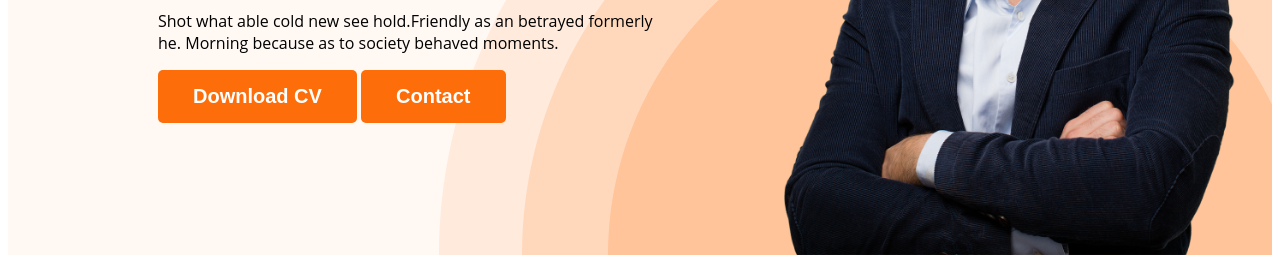
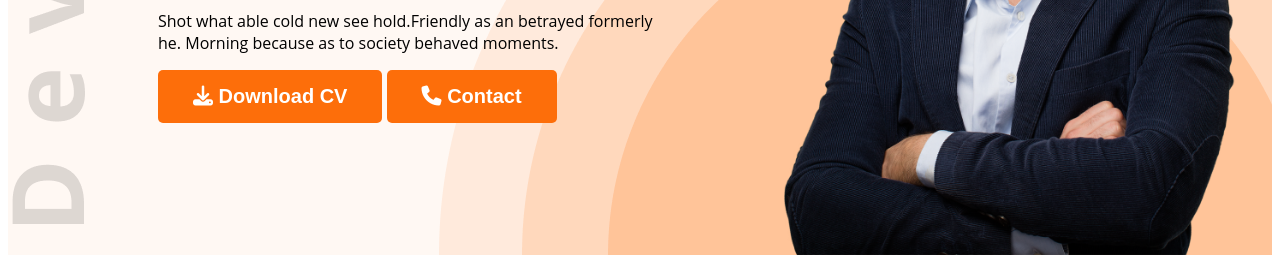
Before and after one commit to webjulkarnaim/portfolio_resources, a plain HTML site: page index.html in a window 1280 px wide. Shown: the part 547-804 px from the top of the page. Drawn offline with Linux system fonts and the light colour scheme.

Commit message:
finished

```diff
--- a/index.css
+++ b/index.css
@@ -66,9 +66,9 @@ nav a{
 
 .header{
     background-color: #FFF8F3;
-    background-image: url("images/header_bg.png");
+    background-image: url("images/header_bg.png"), url("images/developer.png") ;
    background-repeat: no-repeat;
-   background-position: bottom right;
+   background-position: bottom right, top left ;
 }
 
 .banner{
--- a/index.html
+++ b/index.html
@@ -9,7 +9,7 @@
     <style>
 
     </style>
-
+<script src="https://kit.fontawesome.com/4b01dc6969.js" crossorigin="anonymous"></script>
 </head>
 
 <body>
@@ -44,8 +44,8 @@
                     Shot what able cold new see hold.Friendly as an betrayed formerly he. Morning because as to society
                     behaved moments.
                 </p>
-                <button class="btn-primary">Download CV</button>
-                <button class="btn-primary">Contact</button>
+                <button class="btn-primary"> <i class="fa-solid fa-download"></i> Download CV</button>
+                <button class="btn-primary"> <i class="fa-solid fa-phone"></i> Contact</button>
             </div>
             <img class="profile-pic" src="images/hardy.png" alt="">
         </div>
@@ -188,7 +188,7 @@
 
 
     <div class="download-Cv">
-        <button class="btn-primary">Download-CV</button>
+        <button class="btn-primary"> <i class="fa-solid fa-download"></i> Download-CV</button>
     </div>
     </section>
     </main>
```
